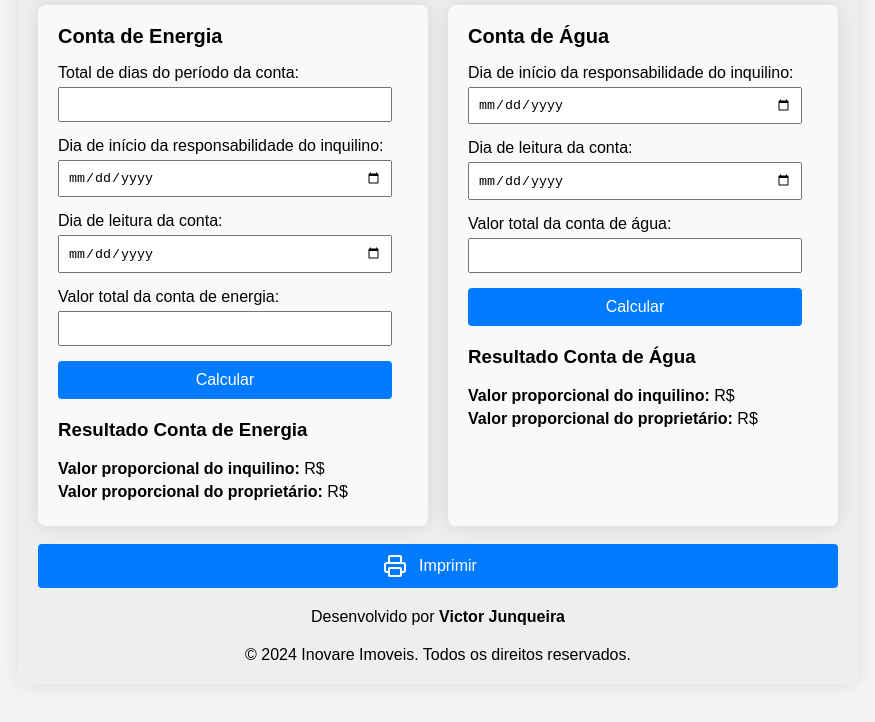
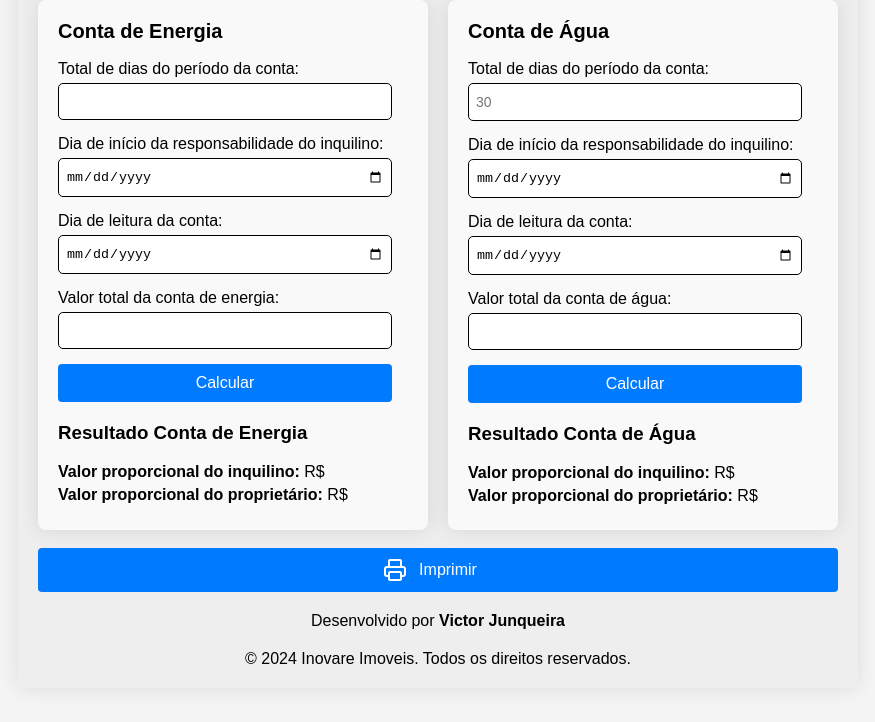
Before and after one commit to VictorJunqueira1/proportional-days-calculator, a plain HTML site: page index.html in a window 1280 px wide. Shown: the part 118-840 px from the top of the page, without its empty margins (202-1077 px from the left). Drawn offline with Linux system fonts and the light colour scheme.

Commit message:
feat: Incluindo input para igualar layout e aprimorando aplicação.

```diff
--- a/index.html
+++ b/index.html
@@ -44,6 +44,10 @@
             <div class="column-2">
                 <h2>Conta de Água</h2>
                 <form id="waterForm">
+                    <div class="input">
+                        <label for="energyDays">Total de dias do período da conta:</label>
+                        <input type="number" id="campo" placeholder="30" readonly>
+                    </div>
                     <div class="form-group">
                         <label for="waterStartDay">Dia de início da responsabilidade do inquilino:</label>
                         <input type="date" id="waterStartDay" name="waterStartDay" required>
--- a/src/css/styles.css
+++ b/src/css/styles.css
@@ -1,5 +1,5 @@
 body {
-    font-family: Arial, sans-serif;
+    font-family: sans-serif;
     background-color: #f4f4f4;
     display: flex;
     justify-content: center;
@@ -48,6 +48,14 @@ h2 {
     margin-bottom: 15px;
 }
 
+.input input {
+    margin-bottom: 15px;
+    cursor: not-allowed;
+    user-select: none;
+    pointer-events: none;
+    font-size: 14px;
+}
+
 label {
     display: block;
     margin-bottom: 5px;
@@ -58,6 +66,11 @@ input[type="date"] {
     width: calc(100% - 16px);
     padding: 8px;
     box-sizing: border-box;
+    padding: 10px 0px;
+    border-radius: 5px;
+    border: 1px solid #000;
+    padding-left: 7px;
+    padding-right: 7px;
 }
 
 button {
--- a/src/js/script.js
+++ b/src/js/script.js
@@ -31,3 +31,9 @@ document.getElementById('waterForm').addEventListener('submit', function (e) {
     document.getElementById('waterTenantValue').textContent = tenantValue.toFixed(2);
     document.getElementById('waterOwnerValue').textContent = ownerValue.toFixed(2);
 });
+
+let campo = document.getElementById('campo')
+
+campo.addEventListener("keypress", (event) => {
+    event.preventDefault()
+})
```
